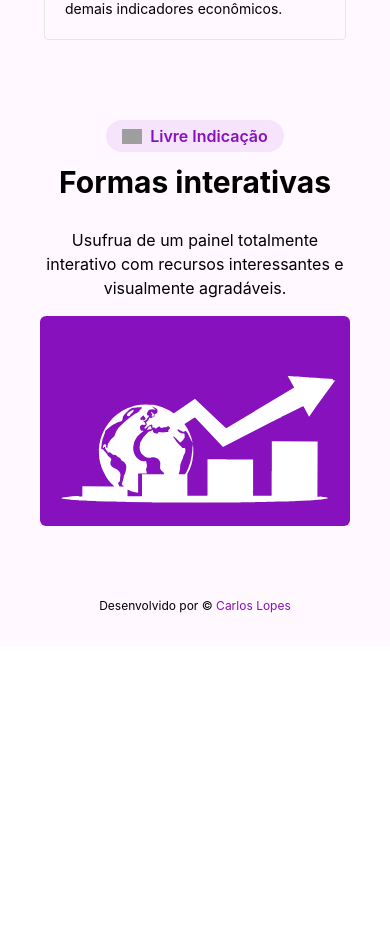
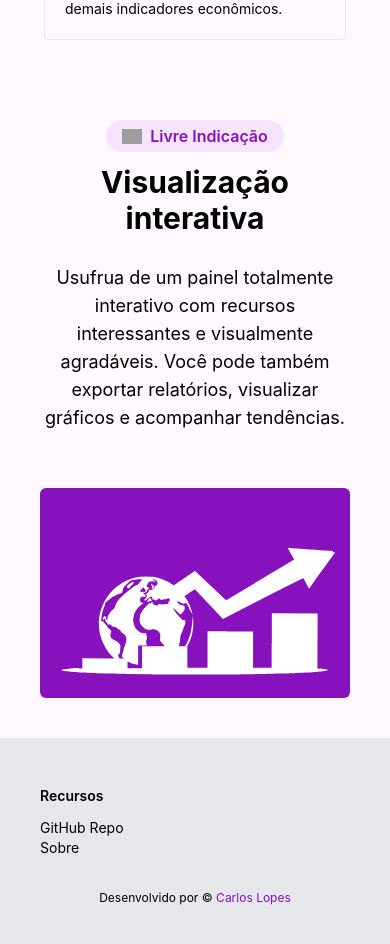
Before and after one commit to scrola/skipulag, a React (Vite) app in the folder client/: page / in a window 390 px wide. Shown: the part 1540-2484 px from the top of the page. Before the commit the page ends 2186 px from the top, so only its background shows below. Built offline with nearby package versions, Linux system fonts and the light colour scheme; grey boxes are pictures that could not be loaded.

Commit message:
style: responsive layout fixed

```diff
--- a/client/src/App.tsx
+++ b/client/src/App.tsx
@@ -8,9 +8,8 @@ import livreIndicacao from "../assets/livre.svg";
 
 export default function App() {
   return (
-    <>
-      <div className="max-w-7xl min-h-screen w-full mx-auto flex-col flex-grow">
-        <div className="bg-[#ffa8ff16]">
+    <div className="max-w-7xl w-full mx-auto">
+      <div className="bg-[#ffa8ff16] flex flex-col min-h-screen">
         <header className="w-full h-20">
           <nav className="flex p-5 justify-between">
             <div className="justify-left">
@@ -19,16 +18,17 @@ export default function App() {
               </span>
             </div>
             <div className="justify-end flex gap-5">
-                <a href="https://github.com/scrola/skipulag" target="_blank">
+              <a href="https://github.com" target="_blank">
                 <img src={githubLogo} alt="" width={30} />
               </a>
-                <button className="text-sm rounded rounded-md bg-[#8611bd] text-white px-5 font-semibold">
+              <button className="text-sm rounded-md bg-[#8611bd] text-white px-5 font-semibold">
                 Dashboard
               </button>
             </div>
           </nav>
         </header>
-          <main className="p-10">
+
+        <main className="p-10 flex-1">
           <section>
             <div className="w-full flex-col rounded-md justify-between flex p-10 bg-radial from-[#bc5de814] to-[#bc5de823]">
               <div className="flex-col">
@@ -42,8 +42,8 @@ export default function App() {
                   Alcance objetivos.
                 </h4>
                 <p className="py-10 text-left text-lg">
-                    Traga suas finanças e organize todo os seus gastos e
-                    receitas de forma segura, simples e rápida.
+                  Traga suas finanças e organize todo os seus gastos e receitas
+                  de forma segura, simples e rápida.
                 </p>
                 <button className="grid justify-left bg-[#8611bd] rounded-sm text-white px-2 py-1 font-semibold w-20 text-xl max-2xl">
                   Iniciar
@@ -51,13 +51,14 @@ export default function App() {
               </div>
             </div>
           </section>
+
           <section className="py-10 w-full flex-col justify-between px-1 lg:px-0">
             <h2 className="text-center text-3xl font-bold">
               Por que escolher o{" "}
               <span className="text-[#8611bd]">$KIPULAG</span>?
             </h2>
             <div className="flex space-y-1 rounded-xl lg:gap-1 flex-col justify-between py-10 w-full lg:flex-row md:flex-col">
-                <div className="flex-1 rounded border border-gray-200 p-5 ">
+              <div className="flex-1 rounded border border-gray-200 p-5">
                 <img src={segurancaIcon} alt="" className="pb-2" />
                 <h2 className="pb-5 font-bold">Segurança</h2>
                 <p className="text-sm">
@@ -86,27 +87,28 @@ export default function App() {
                 <img src={economyIcon} alt="" className="" />
                 <h2 className="font-bold">Economia</h2>
                 <p className="text-sm">
-                    Usuários do Brasil podem ver em tempo real a cotação do
-                    dólar, BTC e demais indicadores econômicos.
+                  Usuários do Brasil podem ver em tempo real a cotação do dólar,
+                  BTC e demais indicadores econômicos.
                 </p>
               </div>
             </div>
           </section>
-            <section className="w-full items-center lg:flex-row rounded-md flex flex-col h-auto">
-              <div className="lg:space-y-4 flex flex-col items-center text-center space-y-3">
+
+          <section className="w-full items-center space-y-10 lg:flex-row rounded-md flex flex-col h-auto">
+            <div className="flex space-y-3 flex-col items-center text-center">
               <div className="flex items-center justify-center gap-2 px-4 py-1 bg-[#bc5de823] rounded-2xl">
                 <img src={livreIndicacao} alt="" width={20} />
-                  <p className="font-semibold text-[#8611bd]">
-                    Livre Indicação
-                  </p>
+                <p className="font-semibold text-[#8611bd]">Livre Indicação</p>
               </div>
 
               <h1 className="text-3xl font-bold text-center lg:text-left pb-4">
-                  Formas interativas
+                Visualização interativa
               </h1>
-                <p className="text-center lg:text-left pb-4">
+              <p className="text-center text-lg lg:text-left pb-4">
                 Usufrua de um painel totalmente interativo com recursos
-                  interessantes e visualmente agradáveis.
+                interessantes e visualmente agradáveis. Você pode também
+                exportar relatórios, visualizar gráficos e acompanhar
+                tendências.
               </p>
             </div>
             <img
@@ -117,12 +119,26 @@ export default function App() {
             />
           </section>
         </main>
-          <footer className="w-full h-20 flex items-center justify-center  static">
-            <p className="text-center text-xs">
+
+        <footer className="w-full bg-gray-200 flex flex-col px-10 py-12">
+          <p className="font-semibold text-black text-sm pb-3">Recursos</p>
+          <a
+            href="https://github.com"
+            className="text-sm hover:underline w-fit"
+          >
+            GitHub Repo
+          </a>
+          <a
+            href="https://github.com/README.md"
+            className="text-sm hover:underline w-fit"
+          >
+            Sobre
+          </a>
+          <p className="text-center text-xs mt-8">
             Desenvolvido por &copy;{" "}
             <a
               className="hover:underline text-[#8611bd]"
-                href="https://github.com/scrola"
+              href="https://github.com"
               target="_blank"
             >
               Carlos Lopes
@@ -131,6 +147,5 @@ export default function App() {
         </footer>
       </div>
     </div>
-    </>
   );
 }
```
Lines whose indentation alone changed are shown as unchanged.
